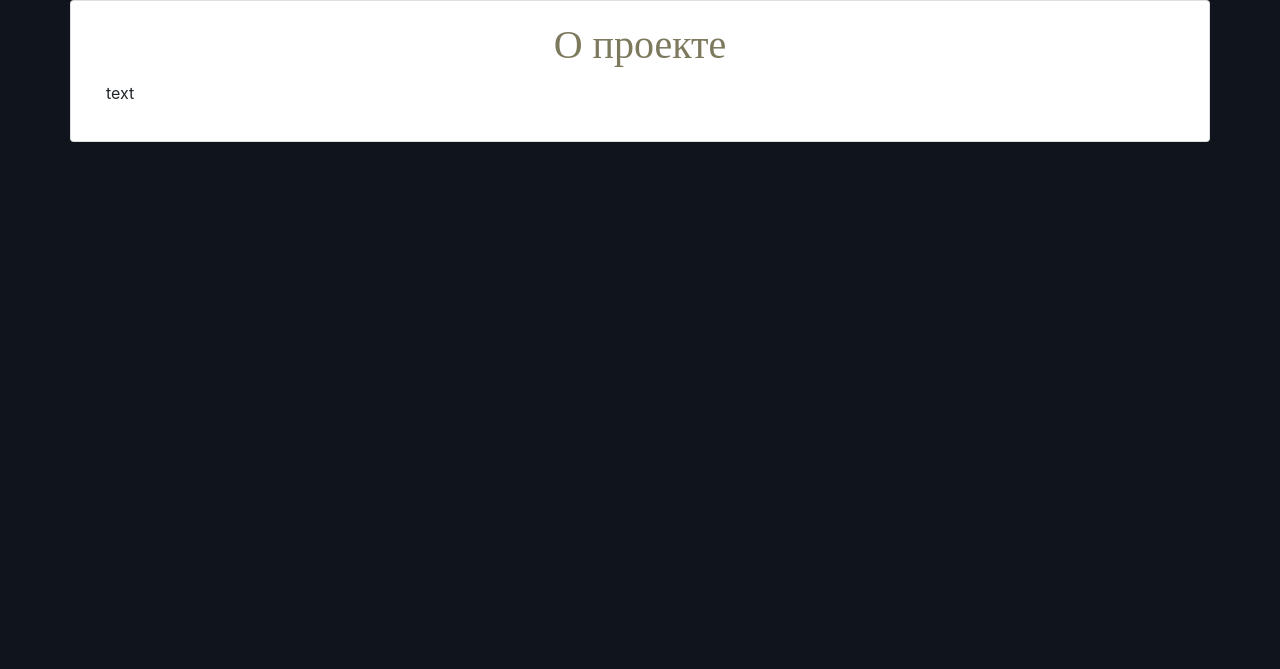
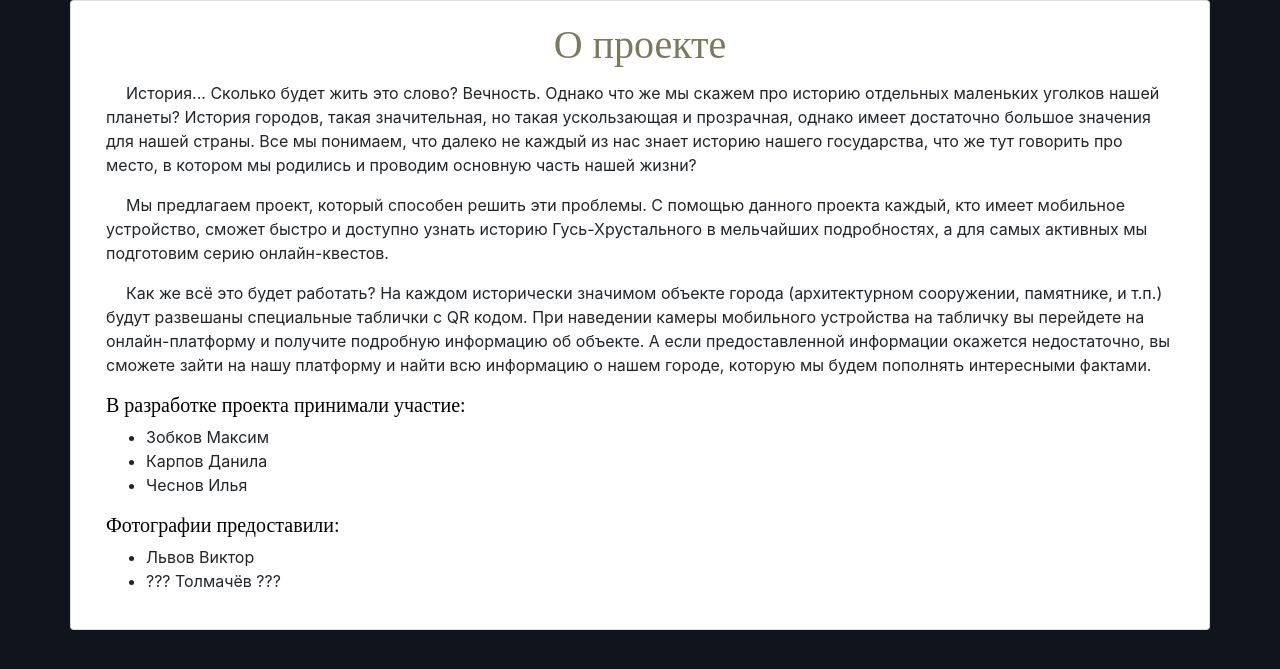
Before and after one commit to KarpovDaniel/GusStory, a Flask app: page /about_project in a window 1280 px wide. Shown: the part 62-731 px from the top of the page. Run offline with Flask 2, Linux system fonts and the light colour scheme; some libraries are stand-ins or nearby versions.

Commit message:
О проекте

```diff
--- a/static/css/style.css
+++ b/static/css/style.css
@@ -28,7 +28,7 @@ h3 {
 h5 {
     color: #000;
     font-family: ‘Times New Roman’, serif;
-    font-size: 20px;
+    font-size: 23px;
     font-weight: normal;
     line-height: 48px;
     margin: 0;
--- a/templates/about_project.html
+++ b/templates/about_project.html
@@ -1,10 +1,49 @@
 {% extends "base.html" %}
 
 {% block content %}
-    <div class="container card">
-        <div class="card-body">
-            <h1 align="center" class="card-title"> О проекте</h1>
-            <p> text </p>
-        </div>
+<div class="container card">
+    <div class="card-body">
+        <h1 align="center" class="card-title"> О проекте</h1>
+        <p style="text-indent: 20px;"> История... Сколько будет жить это слово? Вечность. Однако что же мы скажем про
+            историю отдельных маленьких уголков нашей планеты? История городов, такая значительная, но такая
+            ускользающая и прозрачная, однако имеет достаточно большое значения для нашей страны. Все мы понимаем, что
+            далеко не каждый из нас знает историю нашего государства, что же тут говорить про место, в котором мы
+            родились и проводим основную часть нашей жизни?</p>
+        <p style="text-indent: 20px;">Мы предлагаем проект, который способен решить эти проблемы. С помощью данного
+            проекта каждый, кто имеет мобильное устройство, сможет быстро и доступно узнать историю Гусь-Хрустального в
+            мельчайших подробностях, а для самых активных мы подготовим серию онлайн-квестов.</p>
+        <p style="text-indent: 20px;">Как же всё это будет работать? На каждом исторически значимом объекте города
+            (архитектурном сооружении, памятнике, и т.п.) будут развешаны специальные таблички с QR кодом. При наведении
+            камеры мобильного устройства на табличку вы перейдете на онлайн-платформу и получите подробную информацию об
+            объекте. А если предоставленной информации окажется недостаточно, вы сможете зайти на нашу платформу и найти
+            всю информацию о нашем городе, которую мы будем пополнять интересными фактами.
+        </p>
+        <h5>
+            В разработке проекта принимали участие:
+        </h5>
+        <ul>
+            <li>
+                Зобков Максим
+            </li>
+            <li>
+                Карпов Данила
+            </li>
+            <li>
+                Чеснов Илья
+            </li>
+        </ul>
+        <h5>
+            Фотографии предоставили:
+        </h5>
+
+        <ul>
+            <li>
+                Львов Виктор
+            </li>
+            <li>
+                ??? Толмачёв ???
+            </li>
+        </ul>
     </div>
+</div>
 {% endblock %}
```
